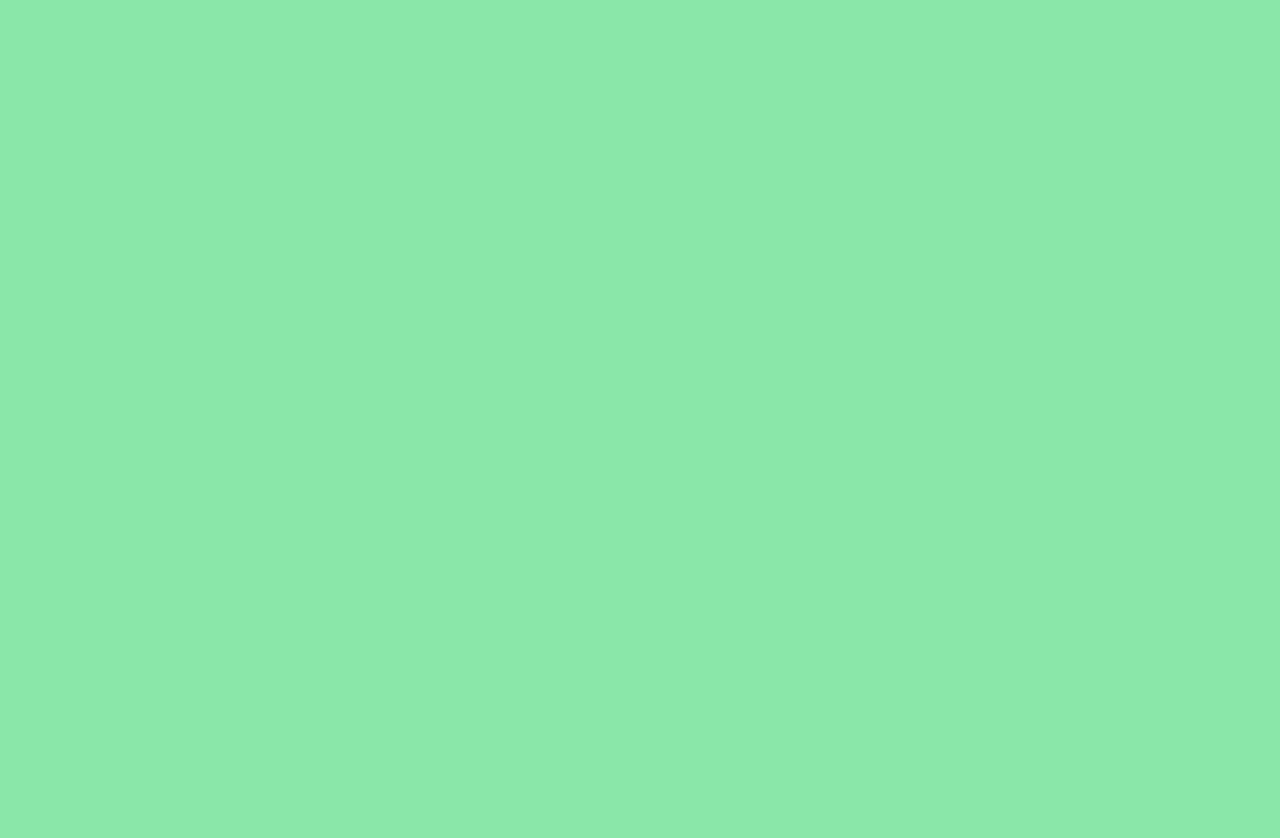
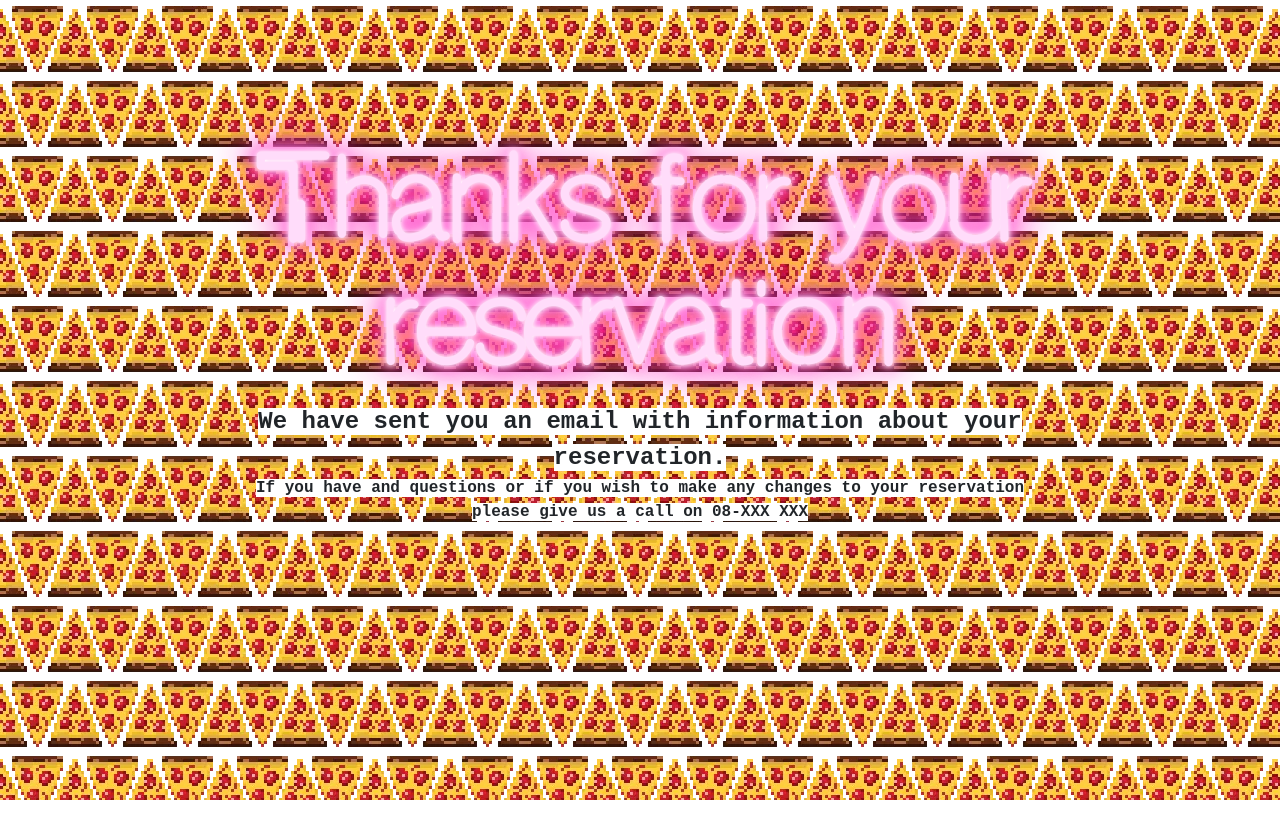
Before and after one commit to Chabbe/restaurangx, a React (Create React App) app: page /cyal8ralig8r in a window 1280 px wide. Shown: the top 838 px of the page. After the commit the page ends 800 px from the top, so only its background shows below. Built offline with nearby package versions, Linux system fonts and the light colour scheme.

Commit message:
confirm componen done

```diff
--- a/src/App.scss
+++ b/src/App.scss
@@ -2,7 +2,7 @@
 @import "./components/booking/booking.scss";
 @import "./components/table/table.scss";
 @import "./components/guest/guest.scss";
-
+@import "./components/confirmation/confirmation.scss";
 body {
     margin: 0px;
     overflow: hidden;
--- a/src/components/booking/booking.scss
+++ b/src/components/booking/booking.scss
@@ -1,13 +1,9 @@
-.container-fluid {
-    background-color: rgb(138, 231, 169);
 
-    height: 200vh;
     .justify-content-center {
         margin: 0;
 
         .form {}
     }
-}
 
 .scroll {
     animation: scrollPage 2s ease-in-out 0s 1 forwards;
--- a/src/components/confirmation/Confirmation.tsx
+++ b/src/components/confirmation/Confirmation.tsx
@@ -1,21 +1,20 @@
 import React from "react";
-import axios from "axios";
 
 
 export default function Confirmation(){
 
 
-    return(<div className="backgroundWrapper">
-        <div className="container-fluid">
+    return(
+        <div className="container-fluid ty-page">
             <div className="row justify-content-center">
                 <div className="col-sm-12 col-md-8 col-lg-8 text-center text-wrapper">
-                    <h1>Thanks for your reservation</h1>
+                    <h1 id="thanks">Thanks for your reservation</h1>
                     <span className="email-info">We have sent you an email with information about your reservation.</span>
                     <br/>
                     <span className="changes-info">If you have and questions or if you wish to make any changes to your reservation please give us a call on 08-XXX XXX</span>
                 </div>
             </div>
         </div>
-    </div>)
+    )
 
 }
--- a/src/components/confirmation/confirmation.scss
+++ b/src/components/confirmation/confirmation.scss
@@ -3,28 +3,35 @@
     src: url("../../assets/fonts/NEON\ ABSOLUTE\ SANS1.ttf");
   }
 
+$ty-color: 0 0 5px white, 0 0 10px rgb(255, 187, 246),
+0 0 15px rgb(255, 132, 218), 0 0 20px rgb(255, 83, 198),
+0 0 40px rgb(255, 31, 188), 0 0 60px rgb(255, 0, 179);
+
+.ty-page {
+    background-image: url("../../assets/img/SilkyGloriousInsect.webp");
+}
 .text-wrapper {
+    height: 100vh;
     h1{
+        margin-top: 150px;
+        z-index: 1;
+        font-size: 77pt;
+        font-weight: 700;
+        text-shadow: $ty-color;
+        color: rgb(255, 220, 250);
         font-family: "Neon80s";
-        margin-bottom: 25px;
-        text-shadow: 0 0 5px white, 0 0 10px rgb(255, 187, 246),
-            0 0 15px rgb(255, 132, 218), 0 0 20px rgb(255, 83, 198),
-            0 0 40px rgb(255, 31, 188), 0 0 60px rgb(255, 0, 179);
-
-          box-shadow: 0 0 5px white, 0 0 10px rgb(255, 187, 246),
-            0 0 15px rgb(255, 132, 218), 0 0 20px rgb(255, 83, 198),
-            0 0 40px rgb(255, 31, 188), 0 0 60px rgb(255, 0, 179),
-            inset 0 0 5px white, inset 0 0 10px rgb(255, 187, 246),
-            inset 0 0 15px rgb(255, 132, 218), inset 0 0 20px rgb(255, 83, 198),
-            inset 0 0 40px rgb(255, 31, 188), inset 0 0 60px rgb(255, 0, 179);
     }
     .email-info {
         font-family: monospace;
         font-size: 1.5rem;
+        font-weight: 900;
+        background-color: white;
 
     }
     .changes-info{
         font-family: monospace;
         font-size: 1rem;
+        font-weight: 700;
+        background-color: white;
     }
 }
--- a/src/components/guest/Guest.tsx
+++ b/src/components/guest/Guest.tsx
@@ -153,6 +153,7 @@ export default function Guest(props: IGuest) {
           </label>
         </div>
       </div>
+      <Link to="/cyal8ralig8r">
         <button
             type="button"
             className="btn btn-secondary"
@@ -160,6 +161,7 @@ export default function Guest(props: IGuest) {
           >
             Make a reservation
           </button>
+        </Link>
     </div>
   );
 }
```
Also changed, not shown: src/assets/img/SilkyGloriousInsect.webp (added), src/assets/img/pizzacursor.png (added). Lines whose indentation alone changed are shown as unchanged.
